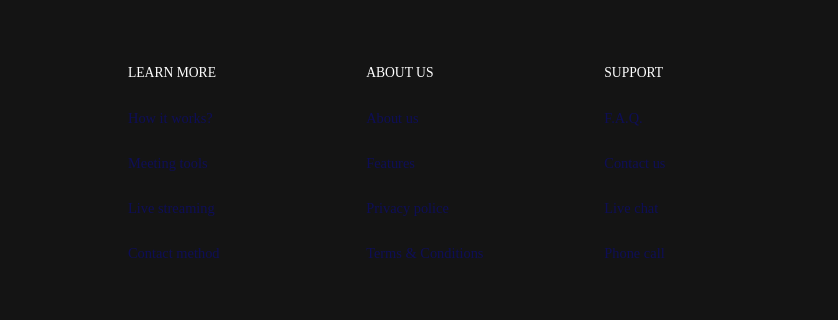
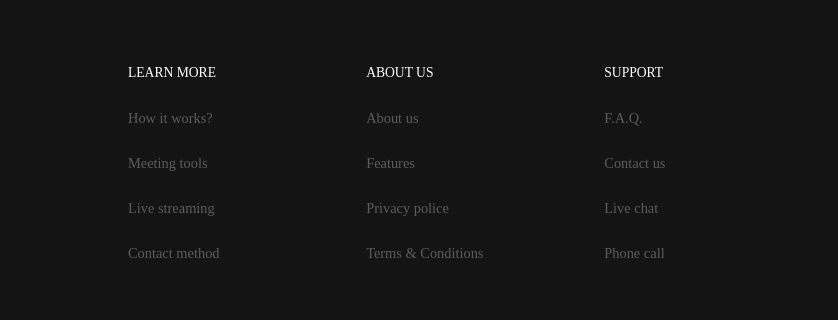
Before and after one commit to Luo-yuebin/Slicing_Practice, a plain HTML site: page index.html in a window 1280 px wide. Shown: the part 5319-5639 px from the top of the page, 0-838 px from the left. Drawn offline with Linux system fonts and the light colour scheme.

Commit message:
Update index.css

```diff
--- a/css/index.css
+++ b/css/index.css
@@ -649,6 +649,15 @@ h1 {
 .page_08_text4 {
 	flex: 1.3;
 }
+.page_08 a:link {
+	color: #FFFFFF;
+}
+.page_08 a:hover {
+	color: #FFFFFF;
+}
+.page_08 a:active {
+	color: #FFFFFF;
+}
 .page_08 a:visited {
 	color: #FFFFFF;
 }
```
